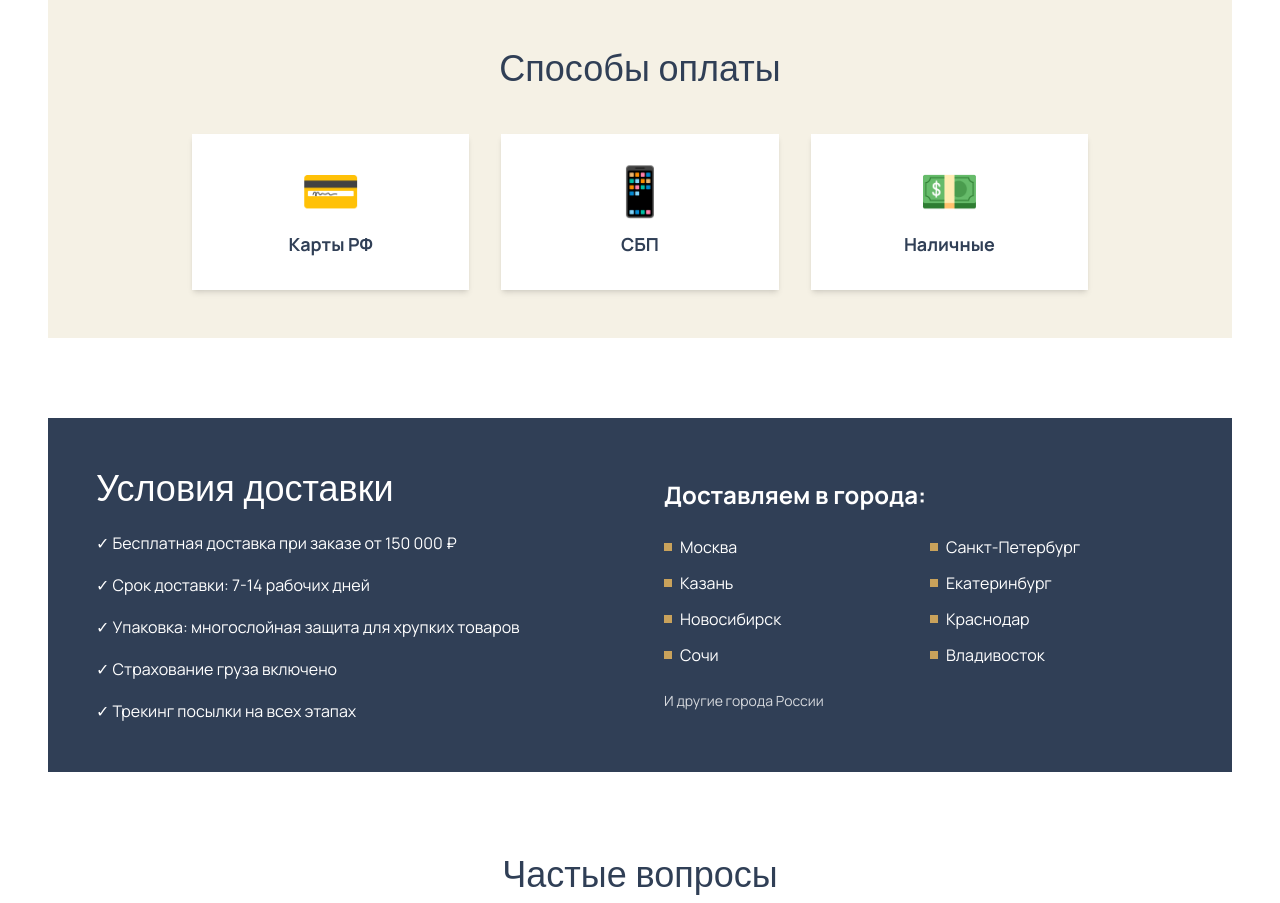
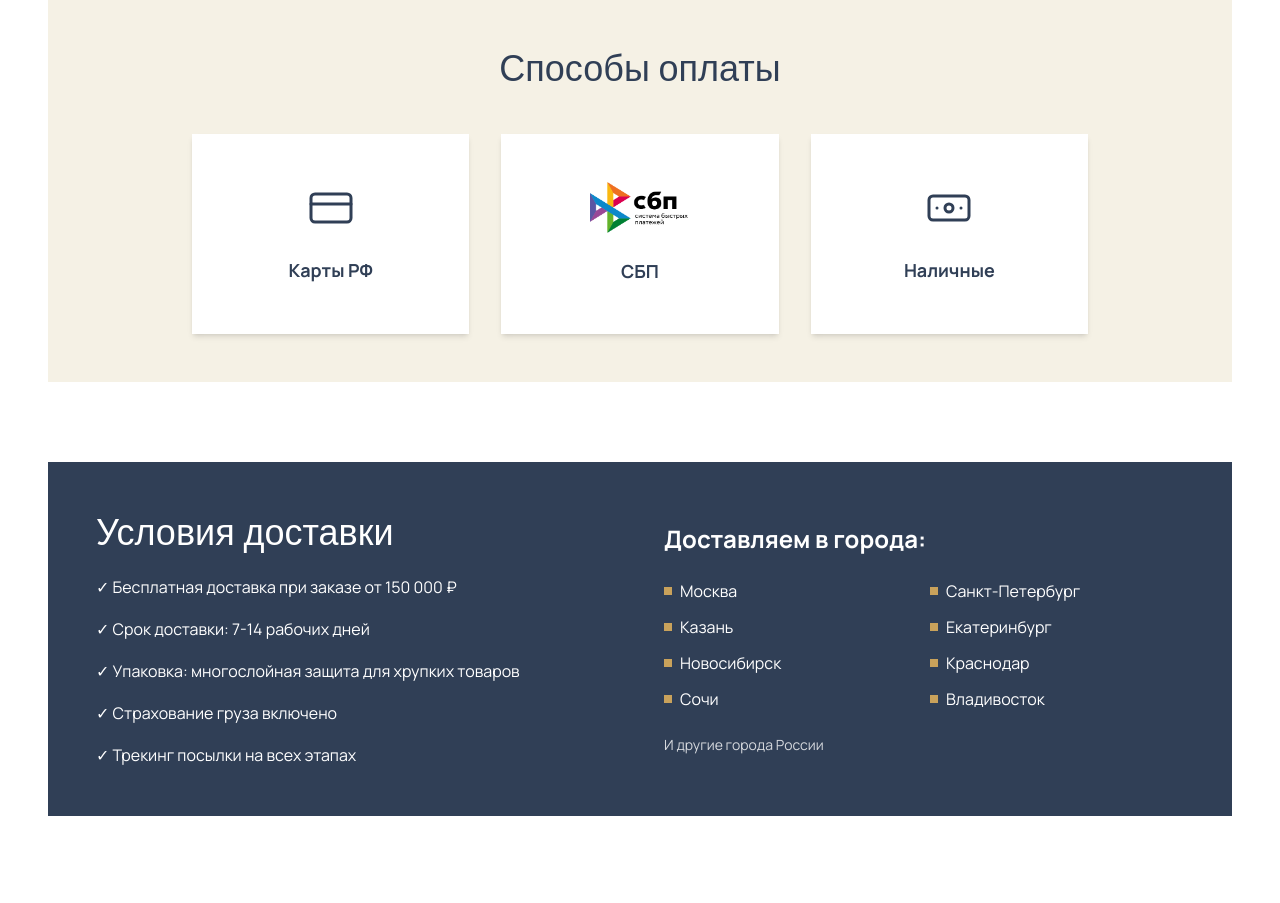
Before and after one commit to vlimkv/graff-piatto, a Next.js app: page /russia-clients in a window 1280 px wide. Shown: the part 1080-1983 px from the top of the page. Built offline with nearby package versions, Linux system fonts and the light colour scheme.

Commit message:
changes: russia-clients/page.tsx, public/images/sbp-logo.png

```diff
--- a/app/russia-clients/page.tsx
+++ b/app/russia-clients/page.tsx
@@ -1,6 +1,33 @@
 import React from 'react';
 import Image from 'next/image';
 import Link from 'next/link';
+
+// Иконка банковской карты (SVG)
+const CardIcon = () => (
+  <svg width="48" height="48" viewBox="0 0 24 24" fill="none" stroke="currentColor" strokeWidth="1.5" strokeLinecap="round" strokeLinejoin="round">
+    <rect x="2" y="5" width="20" height="14" rx="2" />
+    <line x1="2" y1="10" x2="22" y2="10" />
+  </svg>
+);
+
+// Иконка наличных (SVG)
+const CashIcon = () => (
+  <svg width="48" height="48" viewBox="0 0 24 24" fill="none" stroke="currentColor" strokeWidth="1.5" strokeLinecap="round" strokeLinejoin="round">
+    <rect x="2" y="6" width="20" height="12" rx="2" />
+    <circle cx="12" cy="12" r="2" />
+    <path d="M6 12h.01M18 12h.01" />
+  </svg>
+);
+
+// Иконка-заглушка для СБП (пока вы не вставите логотип)
+const SbpPlaceholderIcon = () => (
+  <svg width="48" height="48" viewBox="0 0 24 24" fill="none" stroke="currentColor" strokeWidth="1.5" strokeLinecap="round" strokeLinejoin="round">
+    <path d="M17 21v-2a4 4 0 0 0-4-4H5a4 4 0 0 0-4 4v2"></path>
+    <circle cx="9" cy="7" r="4"></circle>
+    <path d="M23 21v-2a4 4 0 0 0-3-3.87"></path>
+    <path d="M16 3.13a4 4 0 0 1 0 7.75"></path>
+  </svg>
+);
 
 export default function RussiaClientsPage() {
   const deliverySteps = [
@@ -27,9 +54,18 @@ export default function RussiaClientsPage() {
   ];
 
   const paymentMethods = [
-    { name: "Карты РФ", icon: "💳" },
-    { name: "СБП", icon: "📱" },
-    { name: "Наличные", icon: "💵" }
+    {
+      name: "Карты РФ",
+      icon: <CardIcon />
+    },
+    {
+      name: "СБП",
+      icon: <Image src="/images/sbp-logo.png" width={100} height={100} alt="СБП" />
+    },
+    {
+      name: "Наличные",
+      icon: <CashIcon />
+    }
   ];
 
   const cities = [
@@ -102,8 +138,11 @@ export default function RussiaClientsPage() {
 
             <div className="grid grid-cols-3 gap-8 max-w-4xl mx-auto">
               {paymentMethods.map((method, idx) => (
-                <div key={idx} className="bg-white p-8 text-center shadow-md hover:shadow-xl transition-shadow">
-                  <div className="text-5xl mb-4">{method.icon}</div>
+                <div key={idx} className="bg-white p-8 text-center shadow-md hover:shadow-xl transition-shadow flex flex-col items-center justify-center h-[200px]">
+                  {/* Используем text-[#303F56] для цвета SVG */}
+                  <div className="mb-6 text-[#303F56]">
+                    {method.icon}
+                  </div>
                   <h3 className="text-lg font-bold text-[#303F56]">{method.name}</h3>
                 </div>
               ))}
@@ -238,8 +277,10 @@ export default function RussiaClientsPage() {
 
           <div className="grid grid-cols-3 gap-4">
             {paymentMethods.map((method, idx) => (
-              <div key={idx} className="bg-white p-4 text-center shadow-md">
-                <div className="text-3xl mb-2">{method.icon}</div>
+              <div key={idx} className="bg-white p-4 text-center shadow-md flex flex-col items-center justify-center min-h-[120px]">
+                <div className="mb-3 text-[#303F56] scale-75">
+                    {method.icon}
+                </div>
                 <p className="text-sm font-semibold text-[#303F56]">{method.name}</p>
               </div>
             ))}
```
Also changed, not shown: public/images/sbp-logo.png (added).
